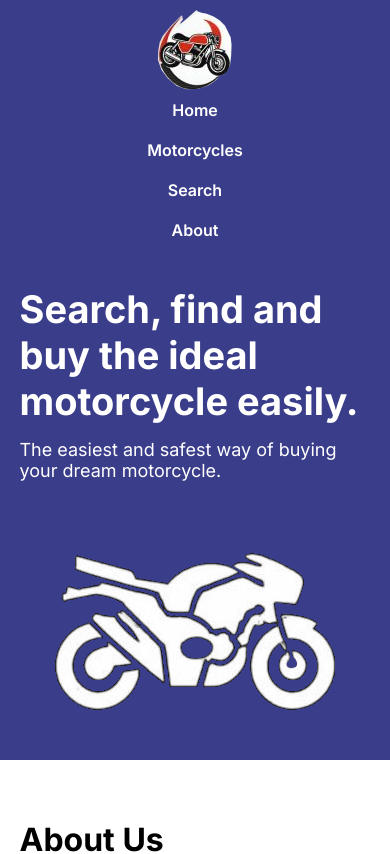
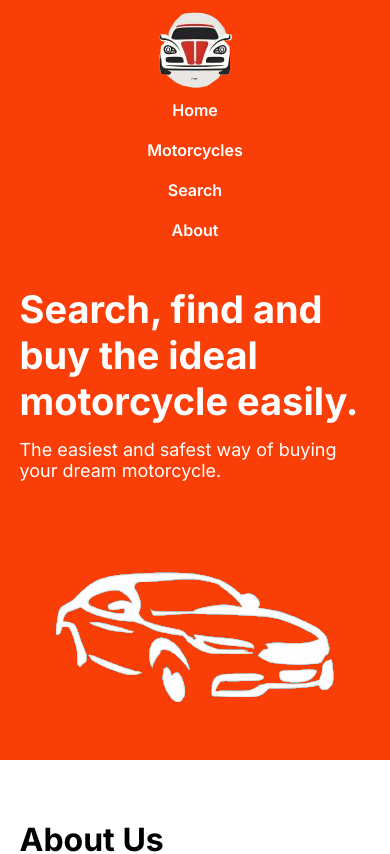
Before and after one commit to igor-ign/Maze-White-Label, a React (Create React App) app in the folder maze/: page / in a window 390 px wide. Shown: the top 854 px of the page. Built offline with nearby package versions, Linux system fonts and the light colour scheme.

Commit message:
fix: header responsivity

```diff
--- a/maze/src/assets/images/index.js
+++ b/maze/src/assets/images/index.js
@@ -1 +1 @@
-export * from './mazemotorcycle/index.js'
+export * from './mazecar/index.js'
--- a/maze/src/components/Header/index.tsx
+++ b/maze/src/components/Header/index.tsx
@@ -2,7 +2,6 @@ import { useNavigate} from "react-router-dom";
 import { IMAGES } from "../../assets/images";
 import { BRAND_DISPLAY_NAME, BRAND_NAME } from "../../constants";
 import './style.scss'
-
 
 // TODO: Hamburger Menu
 export function Header() {
--- a/maze/src/components/Header/style.scss
+++ b/maze/src/components/Header/style.scss
@@ -10,7 +10,7 @@
 
     @include container-config;
 
-    @include mobile {
+    @include apply-styles-for-multiple-devices(mobile, tablet) {
         justify-content: center;
     }
 
--- a/maze/src/hooks/use-request.ts
+++ b/maze/src/hooks/use-request.ts
@@ -2,7 +2,7 @@ import axios from "axios"
 import { CarDetailsResponse, MotorcycleDetailsResponse, VehicleListResponse } from "../interfaces"
 
 export function useRequest() {
-    const baseUrl = 'http://localhost:3000'
+    const baseUrl = 'http://localhost:3001'
 
     async function getCarOverview() {
         return await axios.get<VehicleListResponse[]>(`${baseUrl}/car-overview`)
--- a/maze/src/pages/Main/components/vehicle-overview/style.scss
+++ b/maze/src/pages/Main/components/vehicle-overview/style.scss
@@ -22,7 +22,7 @@
             list-style: none;
             margin-top: 40px;
 
-            @include applyStyleForMultipleDevices(mobile, tablet) {
+            @include apply-styles-for-multiple-devices(mobile, tablet) {
                 justify-content: center;
             }
 
--- a/maze/src/pages/Main/style.scss
+++ b/maze/src/pages/Main/style.scss
@@ -14,7 +14,7 @@
 
             @include container-config;
 
-            @include applyStyleForMultipleDevices(mobile, tablet) {
+            @include apply-styles-for-multiple-devices(mobile, tablet) {
                 justify-content: space-around;
             }
 
--- a/maze/src/styles/index.scss
+++ b/maze/src/styles/index.scss
@@ -1,3 +1,3 @@
-@import 'variables/mazemotorcycle-colors';
+@import 'variables/mazecar-colors';
 @import 'mixins/breakpoints.scss';
 @import 'mixins/container.scss';
--- a/maze/src/styles/mixins/breakpoints.scss
+++ b/maze/src/styles/mixins/breakpoints.scss
@@ -23,7 +23,7 @@
   }
 
 
-  @mixin applyStyleForMultipleDevices($keys...) {
+  @mixin apply-styles-for-multiple-devices($keys...) {
     @each $key in $keys {
       @if $key == mobile {
         @include mobile {
```
